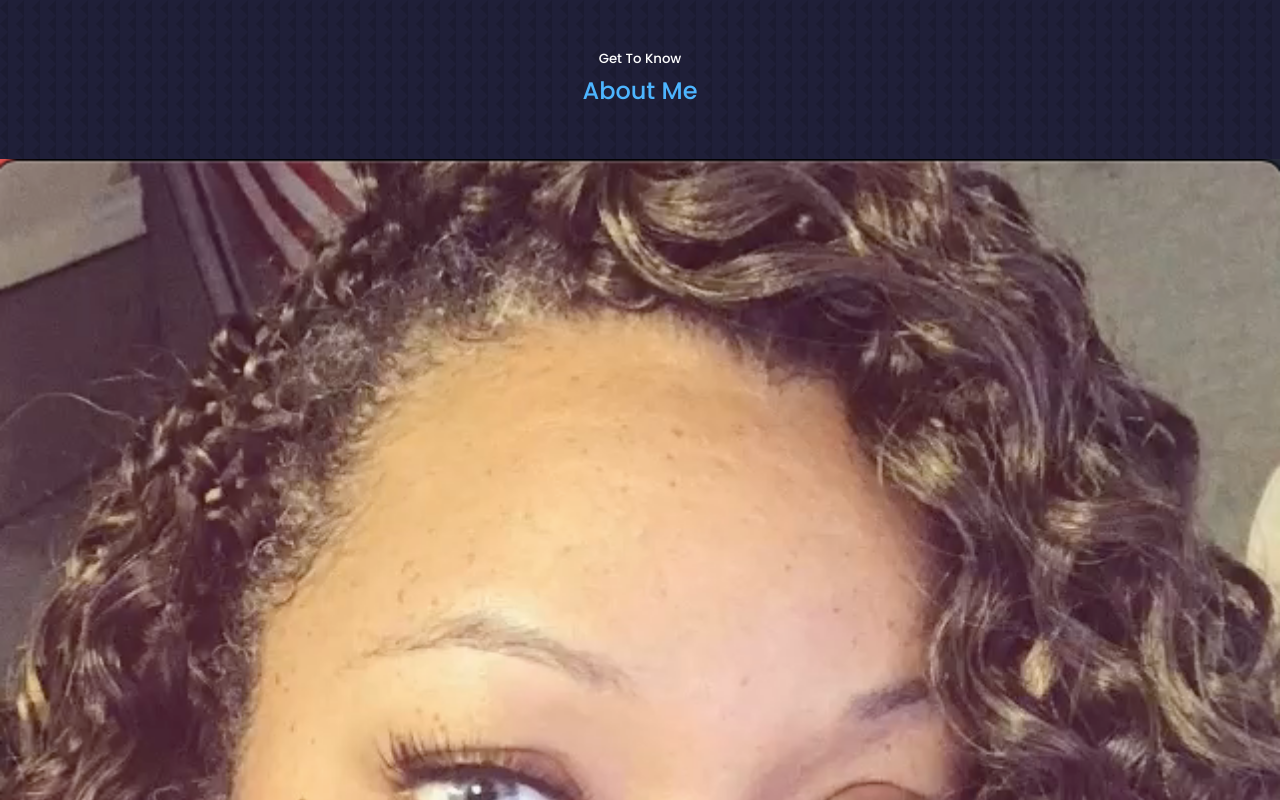
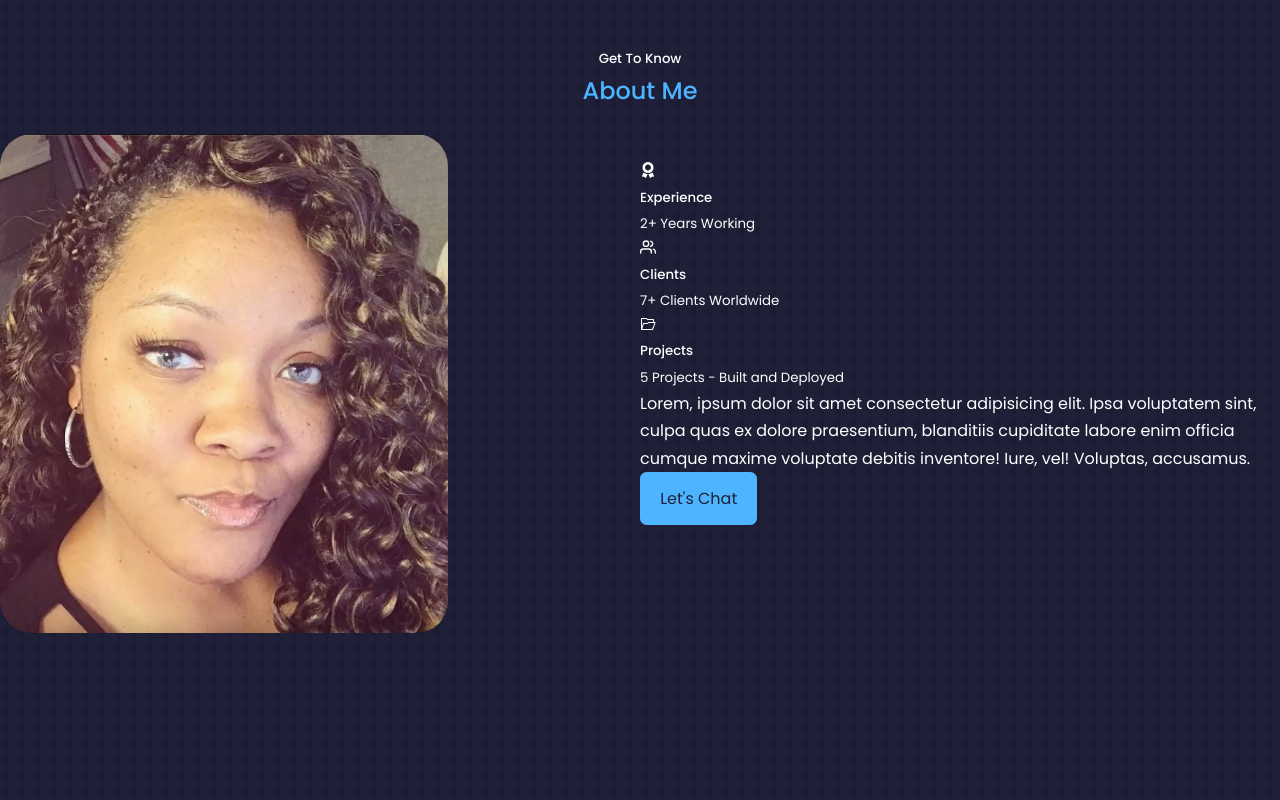
Before and after one commit to NYUMom/cas-react-portfolio-website-1, a React (Create React App) app: page / in a window 1280 px wide. Shown: the part 880-1680 px from the top of the page. Built offline with nearby package versions, Linux system fonts and the light colour scheme.

Commit message:
About Updates

```diff
--- a/src/components/about/About.jsx
+++ b/src/components/about/About.jsx
@@ -31,15 +31,18 @@ const About = () => {
             <article className="about__card">
               <FiUsers className="about__icon"/>
               <h5>Clients</h5>
-              <small>7+ CLients Worldwide</small>
+              <small>7+ Clients Worldwide</small>
             </article>
 
             <article className="about__card">
-              <FaAward className="about__icon"/>
+              <VscFolderOpened className="about__icon"/>
               <h5>Projects</h5>
-              <small>+ Built and Deployed</small>
+              <small>5 Projects - Built and Deployed</small>
             </article>
           </div>
+
+          <p>Lorem, ipsum dolor sit amet consectetur adipisicing elit. Ipsa voluptatem sint, culpa quas ex dolore praesentium, blanditiis cupiditate labore enim officia cumque maxime voluptate debitis inventore! Iure, vel! Voluptas, accusamus.</p>
+          <a href="#contact" className='btn btn-primary'>Let's Chat</a>
         </div>
       </div>
     </section>
--- a/src/components/about/about.css
+++ b/src/components/about/about.css
@@ -0,0 +1,24 @@
+.about__container {
+    display: grid;
+    grid-template-columns: 35% 50%;
+    gap: 15%;
+}
+.about__me {
+    width: 100%;
+    aspect-ratio: 1/1;
+    border-radius: 2rem;
+    background: linear-gradient(
+        45deg,
+        transparent,
+        var(--color-primary),
+        transparent
+    );
+    display: grid;
+    place-items: center;
+}
+
+.about__me-image {
+    border-radius: 2rem;
+    overflow: hidden;
+    transform-origin: rotate(10deg);
+}
```
Also changed, not shown: src/components/nav/Nav.jsx (line endings or trailing spaces).
